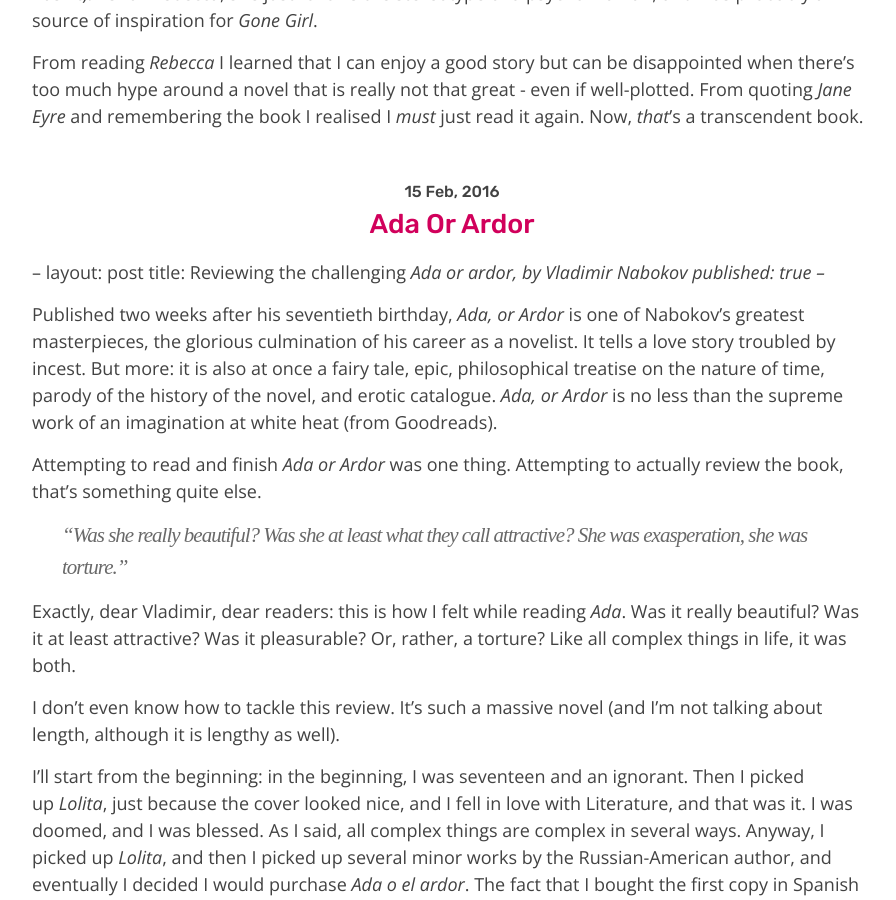
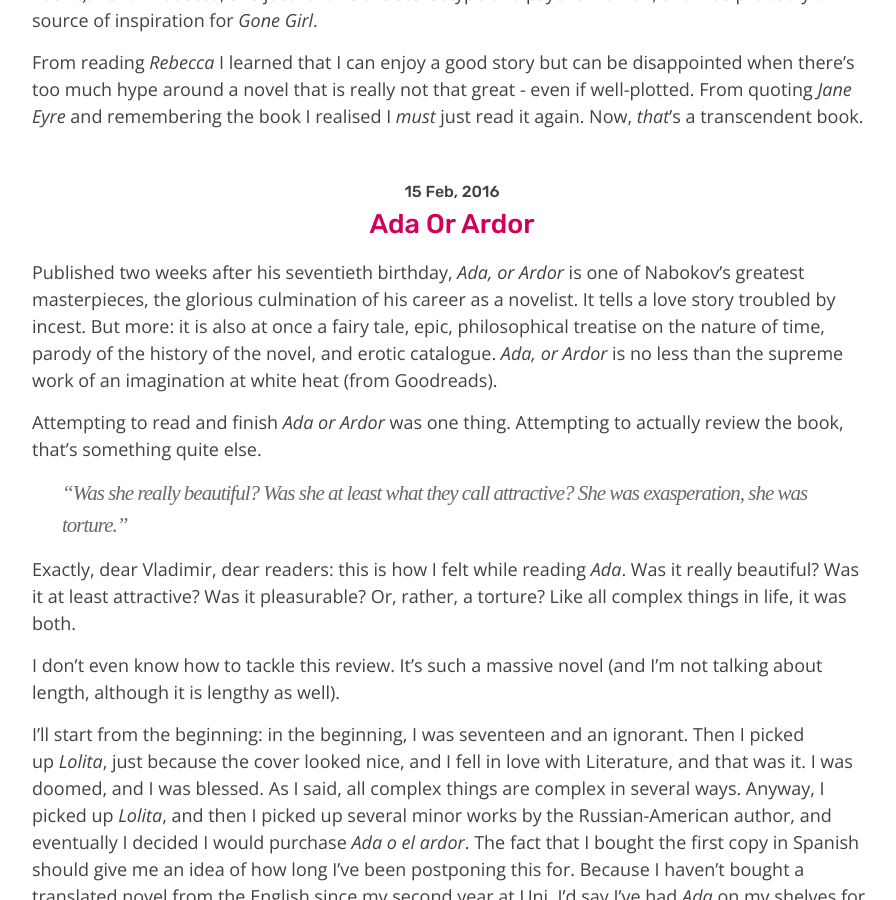
Before and after one commit to irenealgi/readbelow, a Jekyll site: the page built from index.html, in a window 1280 px wide and 900 px high, scrolled down 7231 px. Shown: the whole window, without its empty margins (188-1084 px from the left). Built offline with Jekyll 4.4.1, drawn with Linux system fonts in a browser that asks for light colours; the list of posts is cut into pages by our own code.

Commit message:
Update 2016-02-15-ada-or-ardor.md

```diff
--- a/_posts/2016-02-15-ada-or-ardor.md
+++ b/_posts/2016-02-15-ada-or-ardor.md
@@ -1,8 +1,4 @@
---
-layout: post
-title: Reviewing the challenging <em>Ada or ardor, by Vladimir Nabokov
-published: true
---
+
 
 Published two weeks after his seventieth birthday, _Ada, or Ardor_ is one of Nabokov's greatest masterpieces, the glorious culmination of his career as a novelist. It tells a love story troubled by incest. But more: it is also at once a fairy tale, epic, philosophical treatise on the nature of time, parody of the history of the novel, and erotic catalogue. _Ada, or Ardor_ is no less than the supreme work of an imagination at white heat (from Goodreads).
 
```
